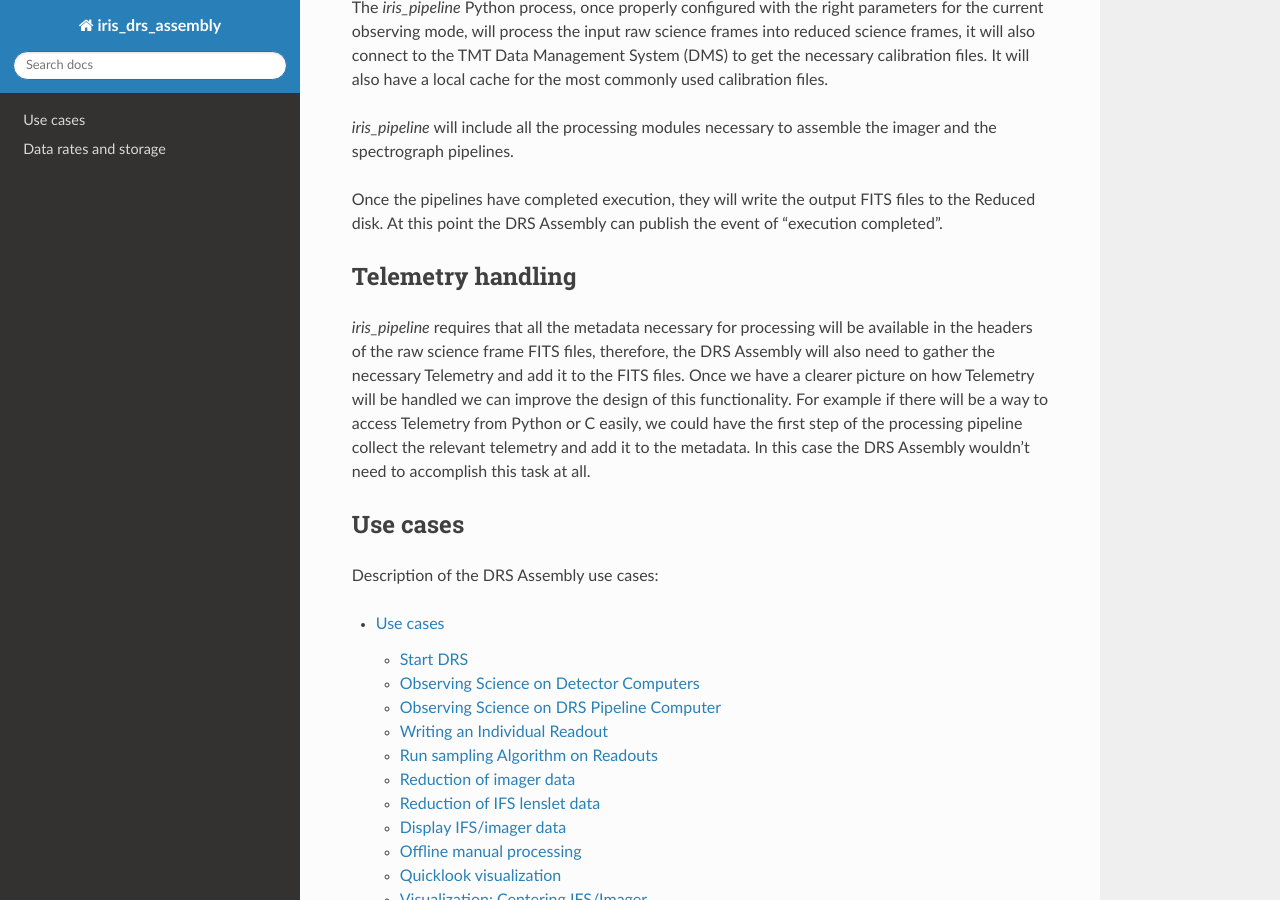
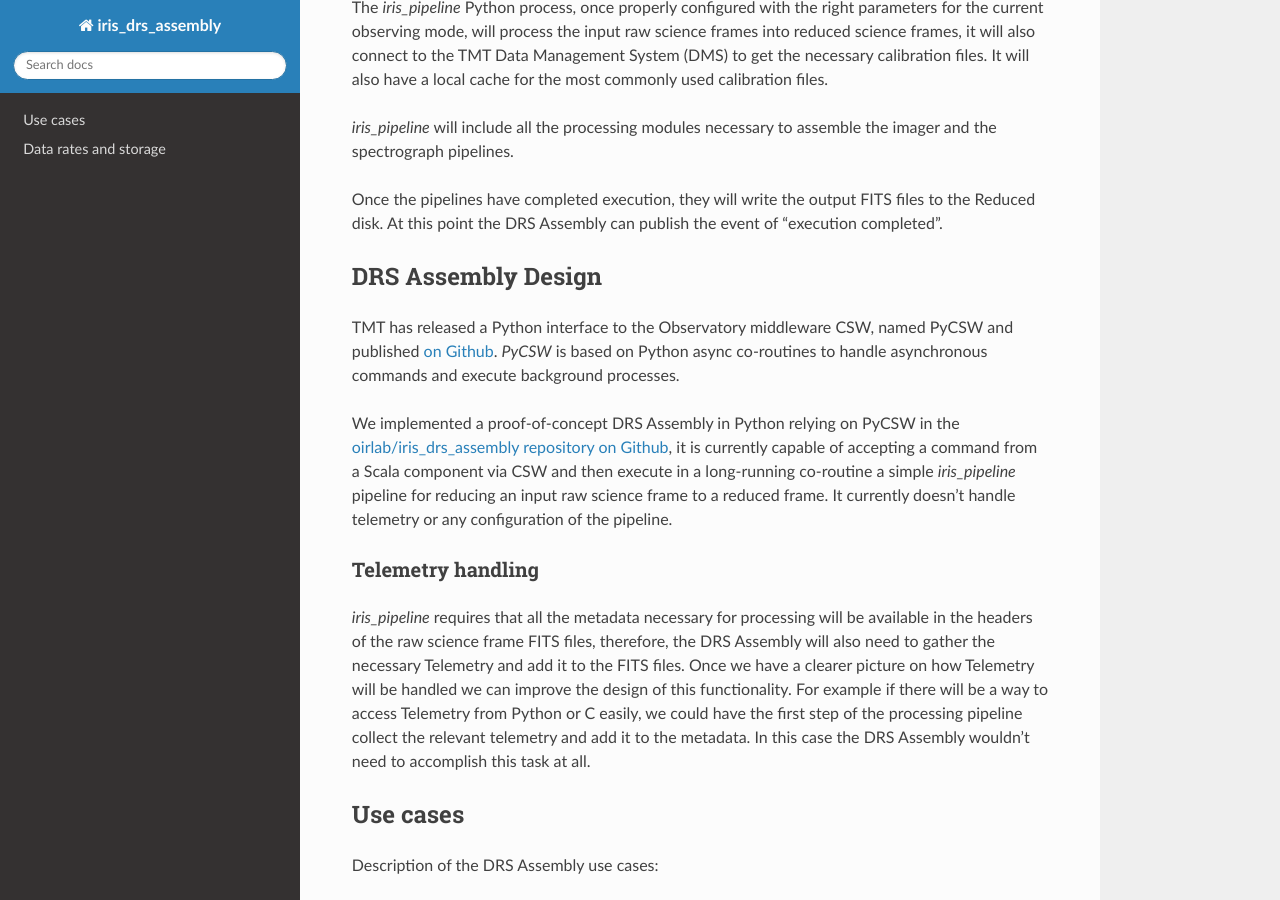
Before and after one commit to oirlab/iris_drs_assembly, a Sphinx documentation site: the page built from docs/index.rst, in a window 1280 px wide and 900 px high, scrolled down 1078 px. Built offline with Sphinx 7.4.7 and the Read the Docs theme 2.0.0, drawn with Linux system fonts in a browser that asks for light colours.

Commit message:
first section on the design

```diff
--- a/docs/index.rst
+++ b/docs/index.rst
@@ -24,8 +24,16 @@ The `iris_pipeline` Python process, once properly configured with the right para
 
 Once the pipelines have completed execution, they will write the output FITS files to the Reduced disk. At this point the DRS Assembly can publish the event of "execution completed".
 
+DRS Assembly Design
+-------------------
+
+TMT has released a Python interface to the Observatory middleware CSW, named PyCSW and published `on Github <https://github.com/tmtsoftware/csw-python>`_.
+`PyCSW` is based on Python async co-routines to handle asynchronous commands and execute background processes.
+
+We implemented a proof-of-concept DRS Assembly in Python relying on PyCSW in the `oirlab/iris_drs_assembly repository on Github <https://github.com/oirlab/iris_drs_assembly>`_, it is currently capable of accepting a command from a Scala component via CSW and then execute in a long-running co-routine a simple `iris_pipeline` pipeline for reducing an input raw science frame to a reduced frame. It currently doesn't handle telemetry or any configuration of the pipeline.
+
 Telemetry handling
-------------------
+^^^^^^^^^^^^^^^^^^
 
 `iris_pipeline` requires that all the metadata necessary for processing will be available in the headers of the raw science frame FITS files, therefore, the DRS Assembly will also need to gather the necessary Telemetry and add it to the FITS files.
 Once we have a clearer picture on how Telemetry will be handled we can improve the design of this functionality. For example if there will be a way to access Telemetry from Python or C easily, we could have the first step of the processing pipeline collect the relevant telemetry and add it to the metadata. In this case the DRS Assembly wouldn't need to accomplish this task at all.
```
